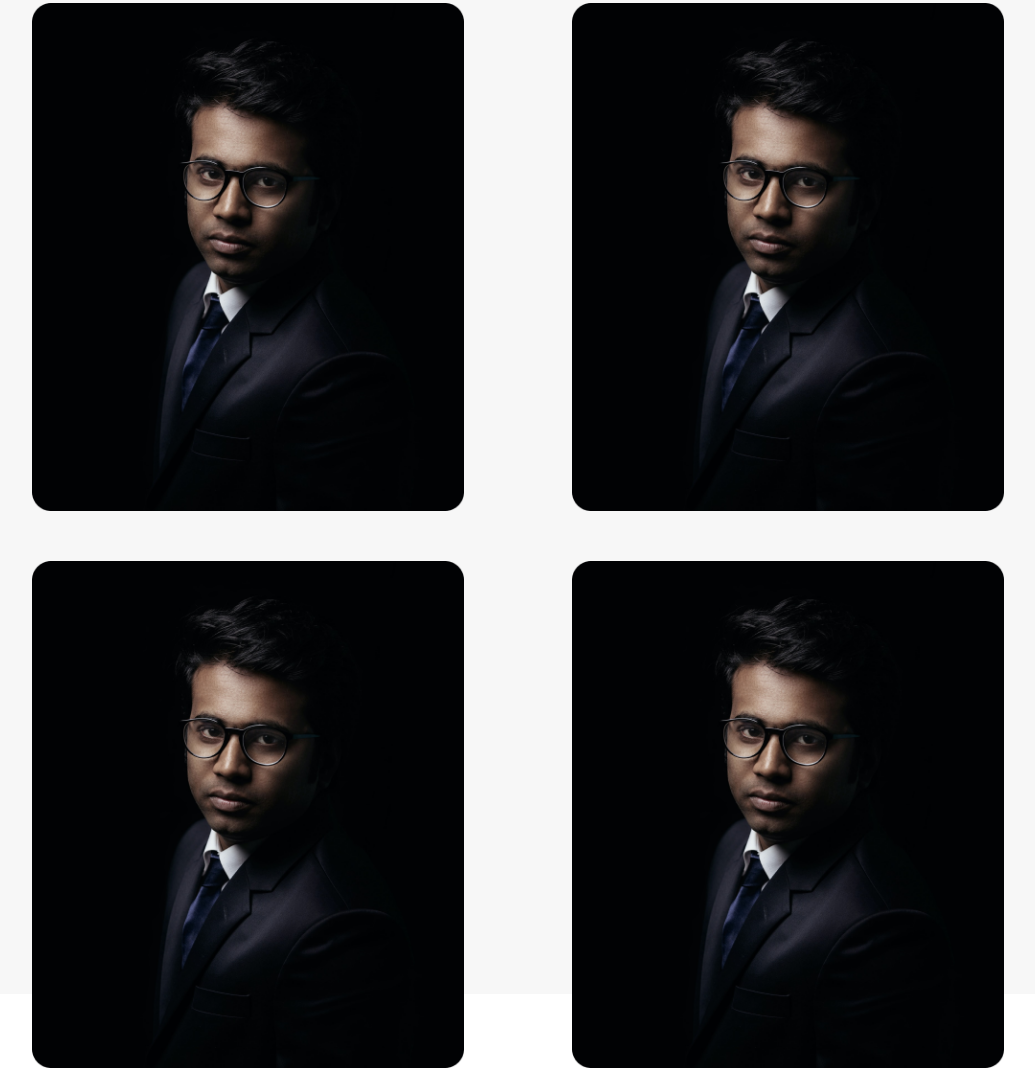
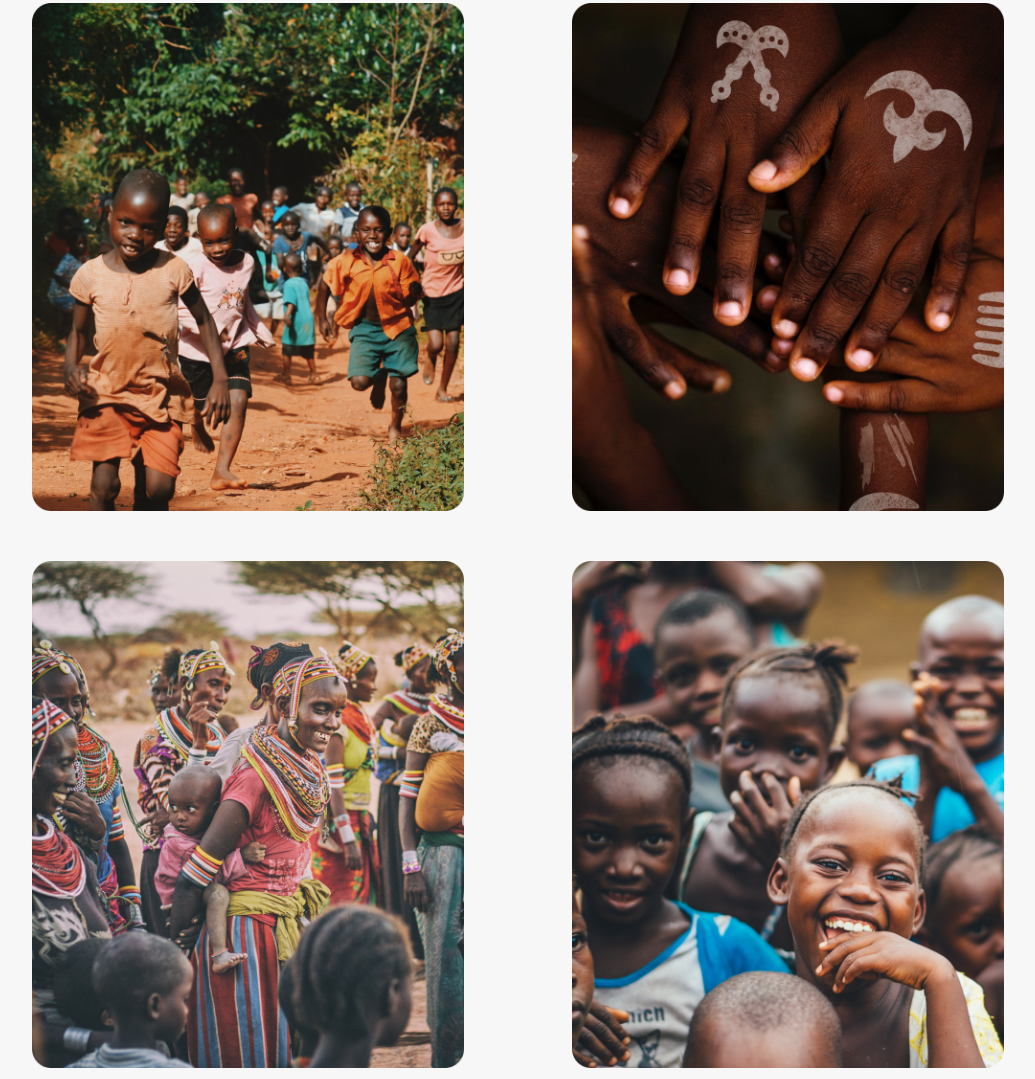
Before and after one commit to jonathan1965/Zatec_Work_Three, a plain HTML site: page index.html in a window 1280 px wide. Shown: the part 3913-4992 px from the top of the page, without its empty margins (68-1103 px from the left). Drawn offline with Linux system fonts and the light colour scheme.

Commit message:
make it better

```diff
--- a/index.html
+++ b/index.html
@@ -96,7 +96,7 @@
             <div class="info info_reverse">
                 <div class="info_img_2">
                     <div class="img_bg">
-                        <img src="/img/one.png" alt="">
+                        <img src="/img/two.png" alt="">
                     </div>
                 </div>
                 <div class="info_title">
@@ -197,12 +197,12 @@
             </div>
 
             <div class="garelly">
-                <img src="/img/one.png" alt="">
-                <img src="/img/one.png" alt="">
-                <img src="/img/one.png" alt="">
-                <img src="/img/one.png" alt="">
-                <img src="/img/one.png" alt="">
-                <img src="/img/one.png" alt="">
+                <img src="/img/three.png" alt="">
+                <img src="/img/four.png" alt="">
+                <img src="/img/five.png" alt="">
+                <img src="/img/six.png" alt="">
+                <img src="/img/sec.png" alt="">
+                <img src="/img/height.png" alt="">
          </div>
           </div>
     </div>
--- a/src/style.css
+++ b/src/style.css
@@ -324,13 +324,13 @@ a:hover {
 /* Section five */
 
 .section_five {
-    height: 170vh;
+    padding-b;
     background: rgba(220, 220, 220, 0.22);
 }
 
 .main_garelly {
     margin: 0px 230px;
-    padding-top: 100px;
+    padding:  100px 0px;
     text-align: center;
 }
 
```
Also changed, not shown: img/five.png (added), img/four.png (added), img/height.png (added), img/sec.png (added), img/six.png (added), img/three.png (added).
